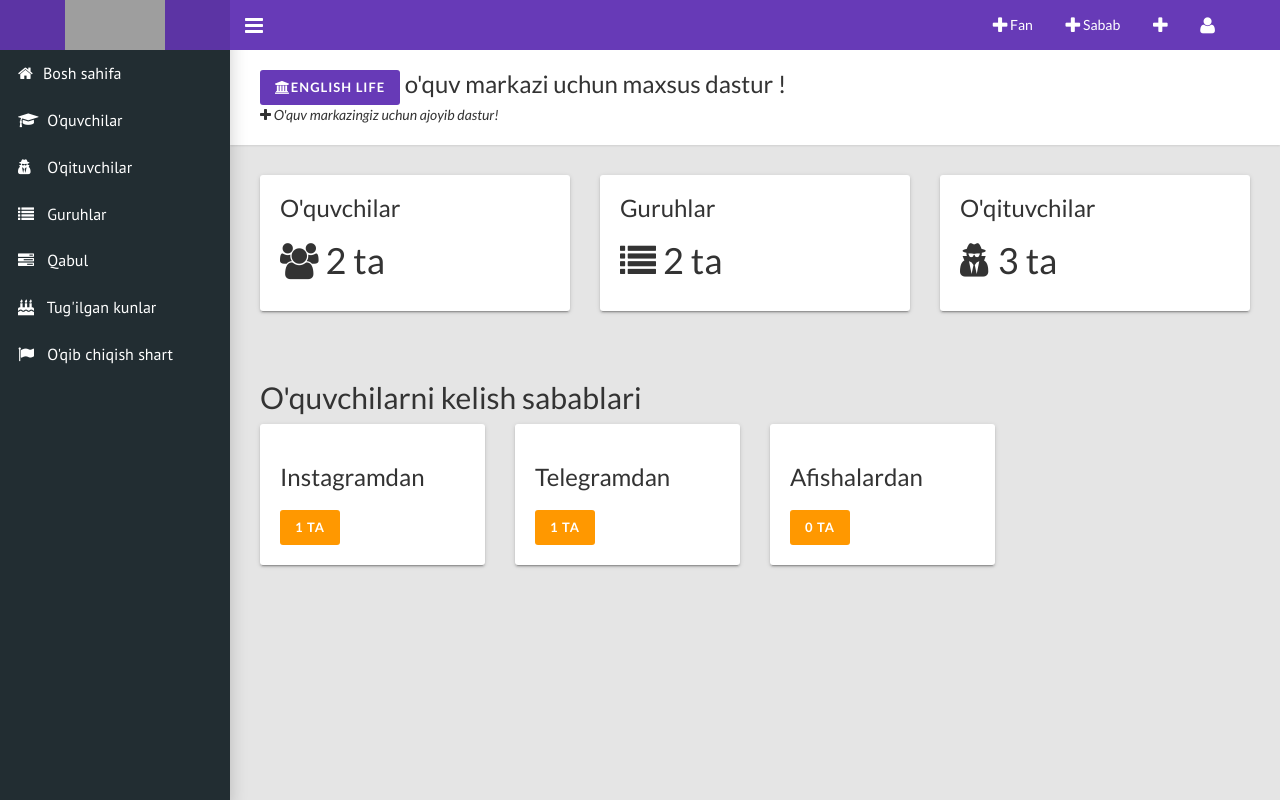
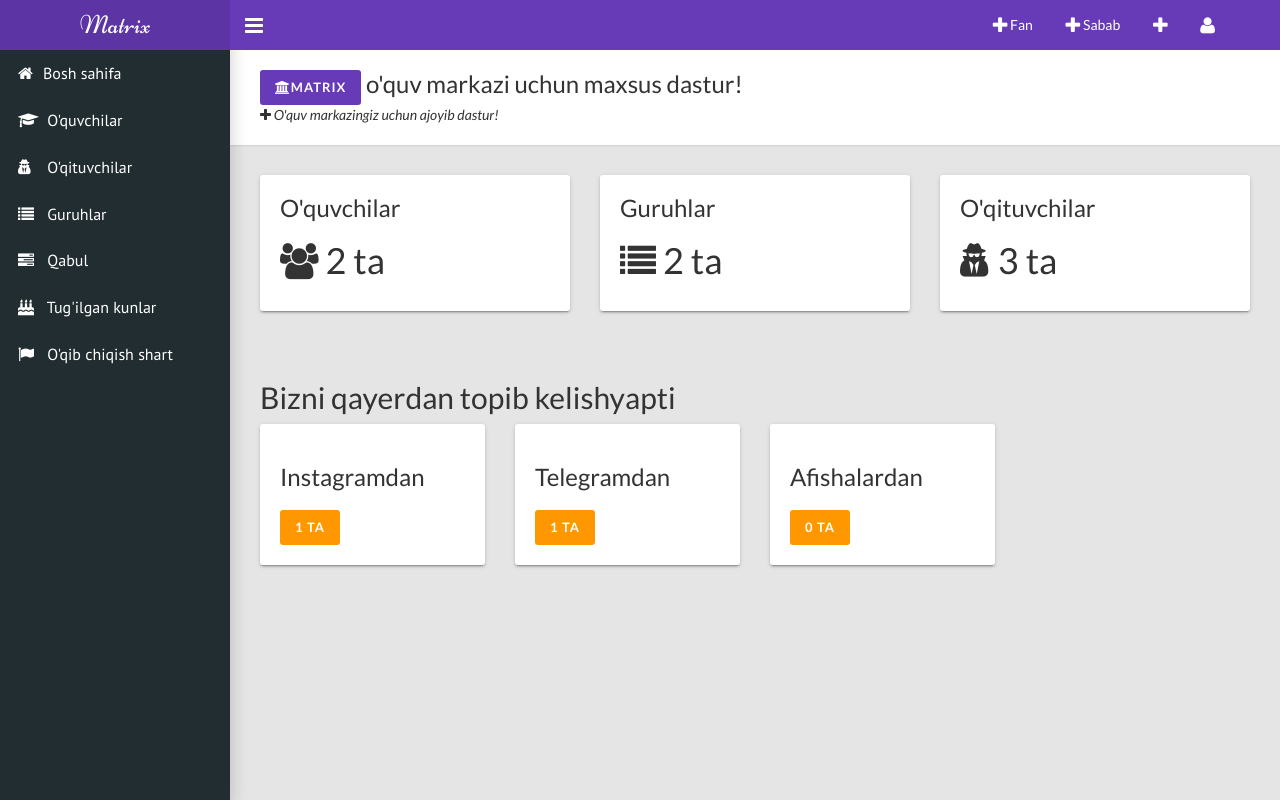
Before and after one commit to Torajonov/crm_reception, a Django app: page / in a window 1280 px wide. Run offline with Django 3.2, Linux system fonts and the light colour scheme; a user stored in the database is signed in; data comes from the database, SQL or seed files in the repository; both versions use the stored data as it was after the commit; grey boxes are pictures that could not be loaded.

Commit message:
jkldsgjsdkl
jgsldjgkdlsgjsd

```diff
--- a/templates/index.html
+++ b/templates/index.html
@@ -1,14 +1,12 @@
 {% extends 'wrapper.html' %}
 {% load static %}
-
 {% block content %}
 
 
 <div class="content-wrapper">
   <div class="page-title">
     <div>
-
-      <h1><span class="bg-primary btn"><i class="fa fa-institution"></i>English Life </span > o'quv markazi uchun maxsus dastur !</h1>
+      <h1><span class="bg-primary btn"><i class="fa fa-institution"></i>Matrix</span > o'quv markazi uchun maxsus dastur!</h1>
       <p><i class="fa fa-plus"></i> O'quv markazingiz uchun ajoyib dastur!</p>
     </div>
   </div>
@@ -40,7 +38,7 @@
       </div>
     </div>
     <br>
-    <h2>O'quvchilarni kelish sabablari</h2>
+    <h2>Bizni qayerdan topib kelishyapti</h2>
     <div class="row">
 
       {% for came in camewith %}
@@ -51,10 +49,7 @@
           </div>
         </div>
       {% endfor %}
-
     </div>
   </div>
 </div>
-    <!-- Javascripts-->
-
     {% endblock content %}
--- a/templates/login.html
+++ b/templates/login.html
@@ -7,7 +7,7 @@
     <!-- CSS-->
     <link rel="stylesheet" type="text/css" href="/static/css/main.css">
     <script src="/static/js/jquery-2.1.4.min.js"></script>
-    <title>Vali Admin</title>
+    <title>Matrix Admin</title>
     <!-- HTML5 Shim and Respond.js IE8 support of HTML5 elements and media queries-->
     <!--if lt IE 9
     script(src='https://oss.maxcdn.com/libs/html5shiv/3.7.0/html5shiv.js')
@@ -20,7 +20,7 @@
     </section>
     <section class="login-content">
       <div class="logo">
-        <h1>Alfa</h1>
+        <h1>Matrix IT Academy</h1>
       </div>
       <div class="login-box">
         <form class="login-form" method="POST">
--- a/templates/students.html
+++ b/templates/students.html
@@ -21,7 +21,6 @@
                     </tr>
                     </thead>
                     <tbody>
-
                     {% for student in request.user.students.all %}
 
                     {% if student.group.active == True %}
@@ -39,6 +38,7 @@
                             <td class="desktop">{{student.brith}}</td>
                             <td class="desktop">{{student.place}}</td>
                             <td class="desktop">{{student.price}}</td>
+                            <th> <button type="submit">Print</button></th>
                         </tr>
                     {% endif %}
 
--- a/templates/wrapper.html
+++ b/templates/wrapper.html
@@ -8,7 +8,7 @@
     <!-- CSS-->
     <link rel="stylesheet" type="text/css" href="/static/css/main.css">
     <script src="/static/js/jquery-2.1.4.min.js"></script>
-    <title>English Life Admin</title>
+    <title>Matrix_IT_Academy Admin</title>
     <!-- HTML5 Shim and Respond.js IE8 support of HTML5 elements and media queries-->
     <!--if lt IE 9
     script(src='https://oss.maxcdn.com/libs/html5shiv/3.7.0/html5shiv.js')
@@ -19,7 +19,7 @@
     <div class="wrapper">
       <!-- Navbar-->
       <header class="main-header hidden-print">
-        <a class="logo" href="{% url 'main:home' %}"><img style="height:65px; width: 100px;" src="/static/images/logo.jpg"  alt=""></a>
+        <a class="logo" href="{% url 'main:home' %}"><p>Matrix</p></a>
         <nav class="navbar navbar-static-top">
           <!-- Sidebar toggle button--><a class="sidebar-toggle" href="#" data-toggle="offcanvas"></a>
           <!-- Navbar Right Menu-->
```
Also changed, not shown: db.sqlite3, main/models.py (line endings or trailing spaces), media/student_img/248206810_304073.jpg (added), media/student_img/IMG_20201128_153405_358.jpg (added), media/teacher_img/IMG_20201128_153350_390.jpg (added), 1 other file.
